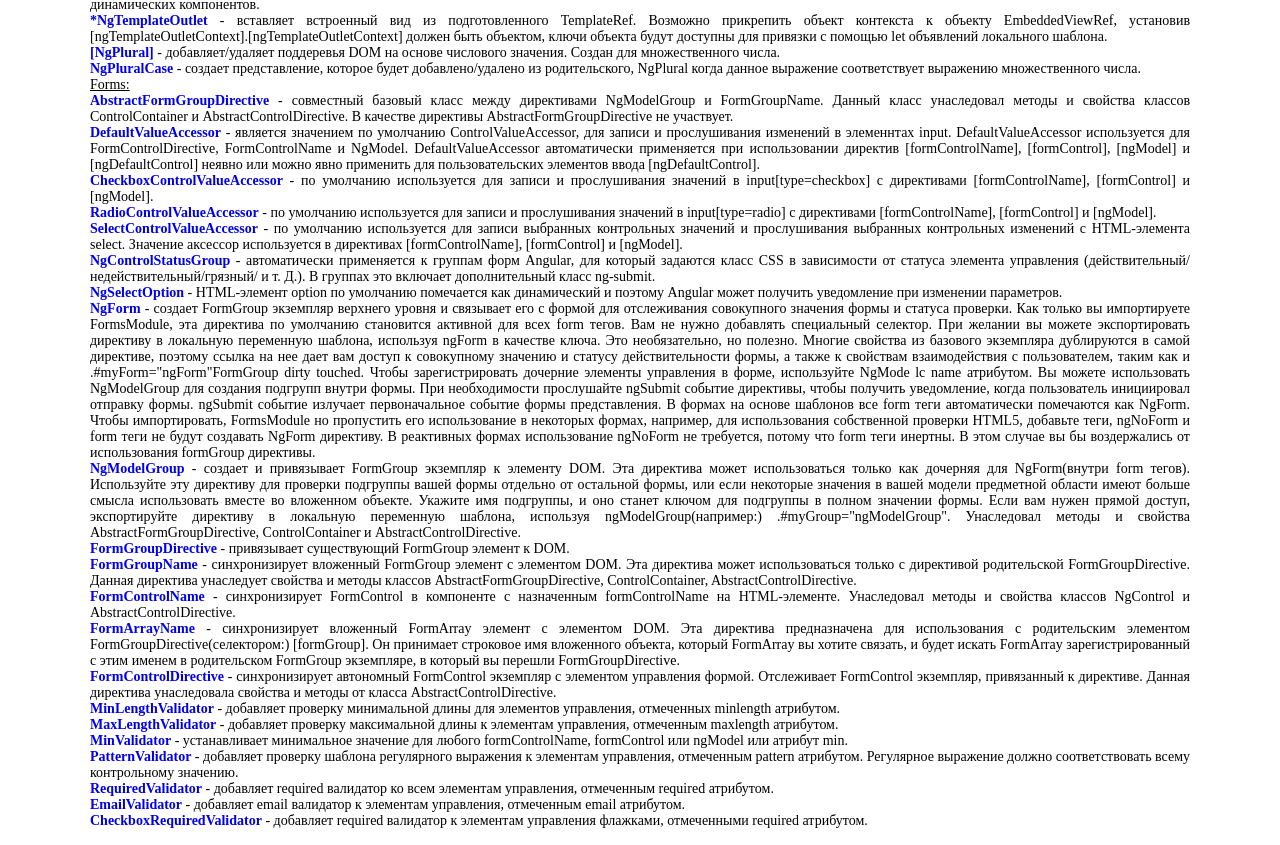
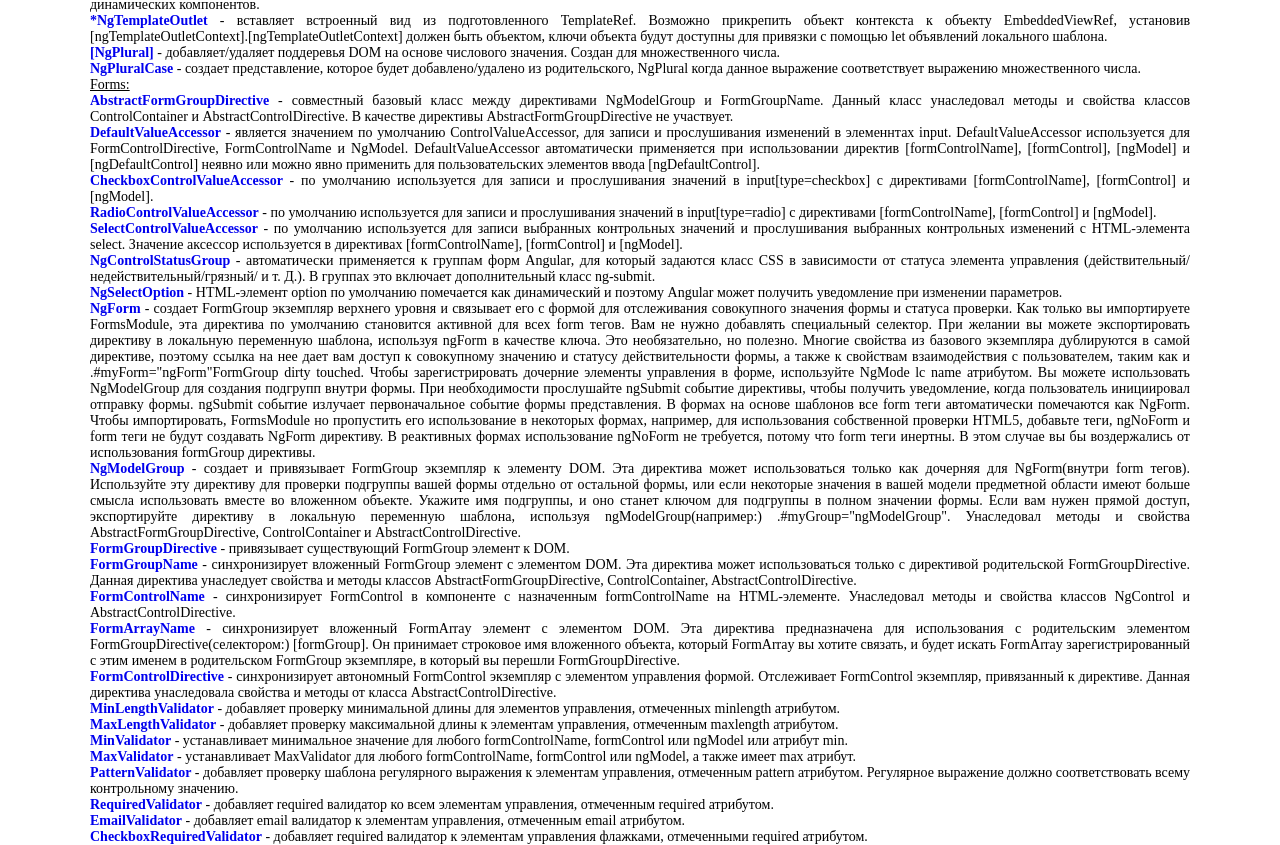
Before and after one commit to ArtemKashirin/API, an Angular app: page / in a window 1280 px wide. Shown: the part 1497-2342 px from the top of the page. Built offline with nearby package versions, Linux system fonts and the light colour scheme.

Commit message:
DIRECTIVE: MaxValidator

```diff
--- a/src/app/app.component.html
+++ b/src/app/app.component.html
@@ -74,6 +74,7 @@
 <app-min-length-validator></app-min-length-validator>
 <app-max-length-validator></app-max-length-validator>
 <app-min-validator></app-min-validator>
+<app-max-validator></app-max-validator>
 <app-pattern-validator></app-pattern-validator>
 <app-required-validator></app-required-validator>
 <app-email-validator></app-email-validator>
--- a/src/app/app.module.ts
+++ b/src/app/app.module.ts
@@ -70,6 +70,7 @@ import { SelectControlValueAccessorComponent } from './directive/select-control-
 import { CheckboxRequiredValidatorComponent } from './directive/checkbox-required-validator/checkbox-required-validator.component';
 import { FormArrayNameComponent } from './directive/form-array-name/form-array-name.component';
 import { FormGroupDirectiveComponent } from './directive/form-group-directive/form-group-directive.component';
+import { MaxValidatorComponent } from './directive/max-validator/max-validator.component';
 
 
 @NgModule({
@@ -141,6 +142,7 @@ import { FormGroupDirectiveComponent } from './directive/form-group-directive/fo
     CheckboxRequiredValidatorComponent,
     FormArrayNameComponent,
     FormGroupDirectiveComponent,
+    MaxValidatorComponent,
   ],
   imports: [
     BrowserModule,
--- /dev/null
+++ b/src/app/directive/max-validator/max-validator.component.html
@@ -0,0 +1,7 @@
+<p><b><a [href] = "this.MaxValidator">MaxValidator</a></b> - устанавливает MaxValidator для любого formControlName, formControl или
+  ngModel, а также имеет max атрибут.</p>
+
+<!--<div >-->
+<!--  <input type = "text" [formControl] = "this.last">-->
+<!--  <p>{{ this.last.errors |json }}</p>-->
+<!--</div>-->
--- /dev/null
+++ b/src/app/directive/max-validator/max-validator.component.ts
@@ -0,0 +1,19 @@
+import {Component, OnInit} from '@angular/core';
+import {FormControl, Validators} from "@angular/forms";
+
+@Component({
+  selector: 'app-max-validator',
+  templateUrl: './max-validator.component.html',
+  styleUrls: ['./max-validator.component.scss']
+})
+export class MaxValidatorComponent implements OnInit {
+  public MaxValidator: string = 'https://angular.io/api/forms/MaxValidator';
+  public last: FormControl = new FormControl('', Validators.max(4))
+
+  constructor() {
+  }
+
+  ngOnInit(): void {
+  }
+
+}
```
Also changed, not shown: src/app/directive/max-validator/max-validator.component.scss (added).
